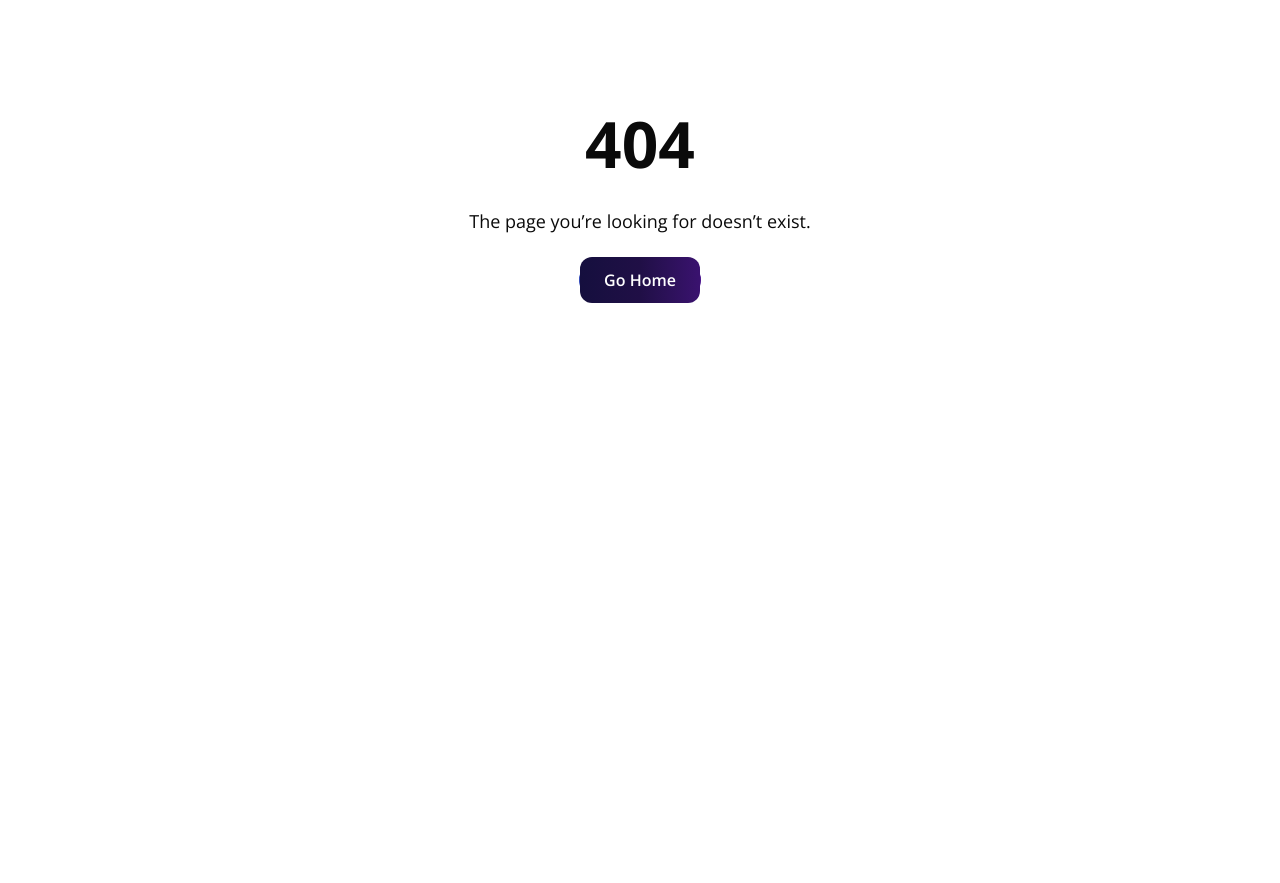
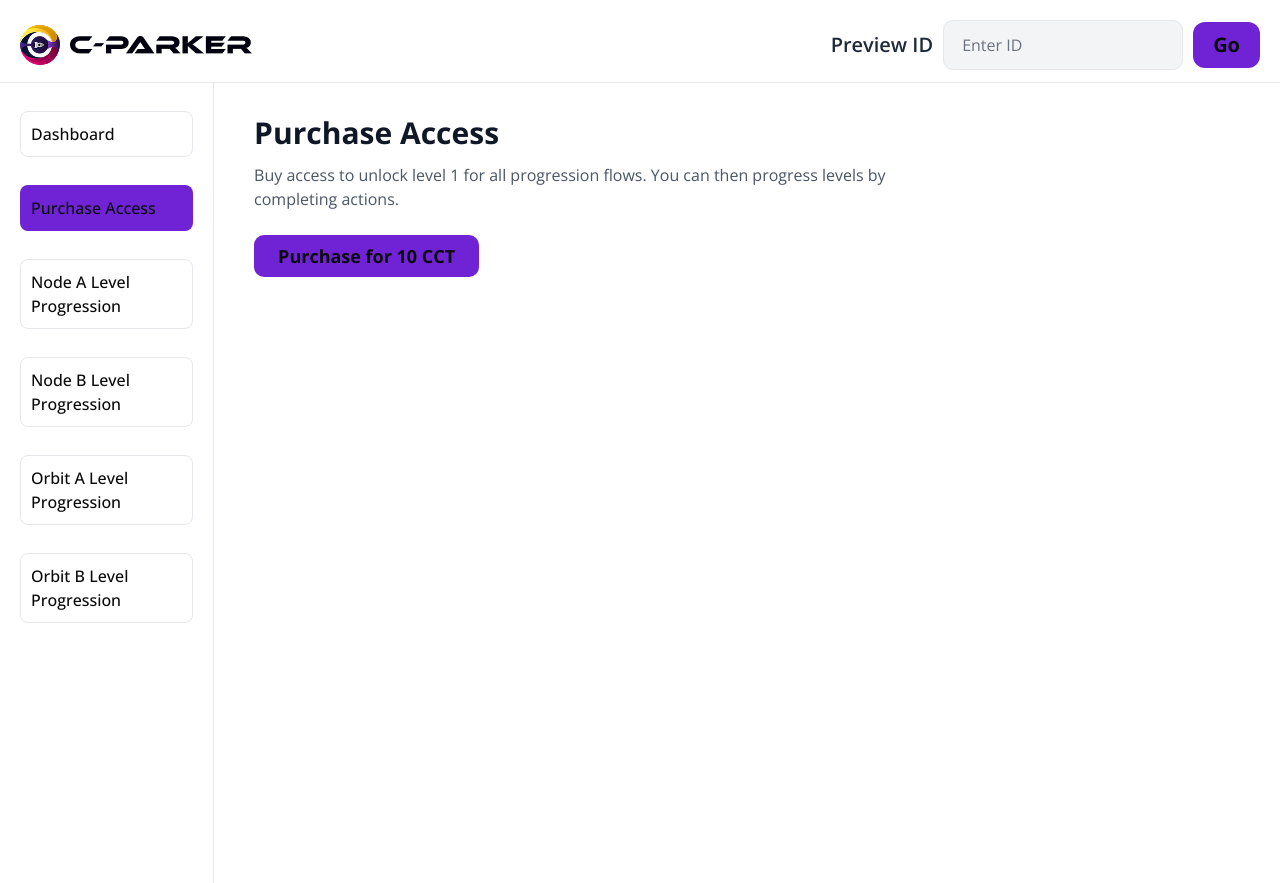
Before and after one commit to HaiVvolf777/c-parker, a React (Vite) app: page /purchase in a window 1280 px wide. Before the commit this address had no page. Before the commit the page ends 800 px from the top, so only its background shows below. Built offline with nearby package versions, Linux system fonts and the light colour scheme.

Commit message:
Add:flow to the project

```diff
--- a/src/App.jsx
+++ b/src/App.jsx
@@ -1,4 +1,5 @@
 import { BrowserRouter, Routes, Route, Navigate } from 'react-router-dom';
+import { ProgressProvider } from './context/ProgressContext.jsx';
 import HomePage from './pages/HomePage';
 import AboutPage from './pages/AboutPage';
 import ContactPage from './pages/ContactPage';
@@ -11,14 +12,17 @@ import OrbitLevelProgression from './pages/OrbitLevelProgression';
 import NotFound from './pages/NotFound';
 import OrbitBLevelProgression from './pages/OrbitBLevelProgression';
 import NodeLevelProgressionB from './pages/NodeLevelProgressionB';
+import Purchase from './pages/Purchase';
 function App() {
   return (
+    <ProgressProvider>
       <BrowserRouter>
         <Routes>
           <Route path="/" element={<HomePage />} />
           <Route path="/about" element={<AboutPage />} />
           <Route path="/contact" element={<ContactPage />} />
           <Route path="/support" element={<SupportPage />} />
+          <Route path="/purchase" element={<Purchase />} />
           <Route path="/dashboard" element={<Dashboard />} />
           {/* <Route path="/dashboard/all-nodes" element={<AllNodes />} /> */}
           <Route path="/dashboard/node-level-progression" element={<NodeLevelProgression />} />
@@ -31,6 +35,7 @@ function App() {
           <Route path="*" element={<NotFound />} />
         </Routes>
       </BrowserRouter>
+    </ProgressProvider>
   );
 }
 
--- a/src/components/dashboard/layout/Sidebar.jsx
+++ b/src/components/dashboard/layout/Sidebar.jsx
@@ -13,6 +13,17 @@ const Sidebar = () => {
       icon: (
         <svg width="24" height="24" viewBox="0 0 24 24" fill="none" xmlns="http://www.w3.org/2000/svg">
           <path d="M13 21V11H21V21H13ZM3 13V3H11V13H3ZM9 11V5H5V11H9ZM3 21V15H11V21H3ZM5 19H9V17H5V19ZM15 19H19V13H15V19ZM13 3H21V9H13V3ZM15 5V7H19V5H15Z" fill="#6F23D5" />
+        </svg>
+      )
+    },
+    {
+      name: 'Purchase Access',
+      path: '/purchase',
+      icon: (
+        <svg width="24" height="24" viewBox="0 0 24 24" fill="none" xmlns="http://www.w3.org/2000/svg">
+          <path d="M6 6H18V8H6V6Z" fill="#6F23D5" />
+          <path d="M6 10H18V12H6V10Z" fill="#6F23D5" />
+          <path d="M6 14H14V16H6V14Z" fill="#6F23D5" />
         </svg>
       )
     },
--- /dev/null
+++ b/src/components/dashboard/nodes/withProgressGuard.jsx
@@ -0,0 +1,17 @@
+import React from 'react';
+import { Navigate, useLocation } from 'react-router-dom';
+import { useProgress } from '../../../context/ProgressContext.jsx';
+
+const withProgressGuard = (Component) => {
+  const Guarded = (props) => {
+    const location = useLocation();
+    const { purchased } = useProgress();
+    if (!purchased) {
+      return <Navigate to="/purchase" replace state={{ from: location.pathname }} />;
+    }
+    return <Component {...props} />;
+  };
+  return Guarded;
+};
+
+export default withProgressGuard;
--- /dev/null
+++ b/src/context/ProgressContext.jsx
@@ -0,0 +1,81 @@
+import React, { createContext, useContext, useEffect, useMemo, useState } from 'react';
+
+const STORAGE_KEY = 'cparker_progress_v1';
+
+const defaultState = {
+  purchased: false,
+  unlockedLevels: {
+    nodeA: 0,
+    nodeB: 0,
+    orbitA: 0,
+    orbitB: 0,
+  },
+};
+
+const ProgressContext = createContext({
+  purchased: false,
+  unlockedLevels: defaultState.unlockedLevels,
+  purchaseAccess: () => {},
+  unlockNextLevel: (_flow) => {},
+  resetProgress: () => {},
+});
+
+export const ProgressProvider = ({ children }) => {
+  const [state, setState] = useState(() => {
+    try {
+      const raw = localStorage.getItem(STORAGE_KEY);
+      return raw ? JSON.parse(raw) : defaultState;
+    } catch {
+      return defaultState;
+    }
+  });
+
+  useEffect(() => {
+    try {
+      localStorage.setItem(STORAGE_KEY, JSON.stringify(state));
+    } catch {
+      // ignore persistence errors
+    }
+  }, [state]);
+
+  const purchaseAccess = () => {
+    setState((prev) => ({
+      ...prev,
+      purchased: true,
+      // unlock level 1 across all flows on initial purchase
+      unlockedLevels: {
+        nodeA: Math.max(prev.unlockedLevels.nodeA, 1),
+        nodeB: Math.max(prev.unlockedLevels.nodeB, 1),
+        orbitA: Math.max(prev.unlockedLevels.orbitA, 1),
+        orbitB: Math.max(prev.unlockedLevels.orbitB, 1),
+      },
+    }));
+  };
+
+  const unlockNextLevel = (flowKey) => {
+    setState((prev) => {
+      const curr = prev.unlockedLevels[flowKey] ?? 0;
+      const next = Math.min(curr + 1, 12);
+      return {
+        ...prev,
+        unlockedLevels: { ...prev.unlockedLevels, [flowKey]: next },
+      };
+    });
+  };
+
+  const resetProgress = () => setState(defaultState);
+
+  const value = useMemo(() => ({
+    purchased: state.purchased,
+    unlockedLevels: state.unlockedLevels,
+    purchaseAccess,
+    unlockNextLevel,
+    resetProgress,
+  }), [state]);
+
+  return (
+    <ProgressContext.Provider value={value}>{children}</ProgressContext.Provider>
+  );
+};
+
+export const useProgress = () => useContext(ProgressContext);
--- a/src/pages/NodeLevelProgression.jsx
+++ b/src/pages/NodeLevelProgression.jsx
@@ -4,11 +4,14 @@ import Sidebar from '../components/dashboard/layout/Sidebar';
 import ActivityTableContainer from '../components/dashboard/platform-activity/ActivityTableContainer';
 import SliderLevelNode from '../components/dashboard/nodes/SliderLevelNode';
 import useScrollAnimation from '../hooks/useScrollAnimation';
+import withProgressGuard from '../components/dashboard/nodes/withProgressGuard.jsx'
+import { useProgress } from '../context/ProgressContext.jsx'
 
-const NodeLevelProgression = () => {
+const NodeLevelProgressionBase = () => {
   const [slideIndex, setSlideIndex] = useState(0);
   const prevSlide = () => setSlideIndex((i) => (i + 2) % 3);
   const nextSlide = () => setSlideIndex((i) => (i + 1) % 3);
+  const { unlockedLevels, unlockNextLevel } = useProgress();
 
   // Scroll animation hooks
   const [overviewRef, isOverviewVisible] = useScrollAnimation({ threshold: 0.1 });
@@ -28,13 +31,13 @@ const NodeLevelProgression = () => {
             >
               <div>
                 <p className="text-gray-600 dark:text-[#747474] text-[20px] font-bold mt-[10px]">
-                  <span className="text-[#F0B90B] animate-pulse-slow">ID 1297</span> | 1 out of 12
+                  <span className="text-[#F0B90B] animate-pulse-slow">ID 1297</span> | {Math.max(unlockedLevels?.nodeA ?? 1, 1)} out of 12
                   levels
                 </p>
               </div>
               <div className="">
-                <button className="text-white font-bold text-[24px] bg-[#6F23D5] hover:bg-[#5a1fb8] hover:scale-105 px-6 py-2 leading-[100%] rounded-[10px] cursor-pointer transition-all duration-300">
-                  10 CCT
+                <button onClick={() => unlockNextLevel('nodeA')} className="text-white font-bold text-[24px] bg-[#6F23D5] hover:bg-[#5a1fb8] hover:scale-105 px-6 py-2 leading-[100%] rounded-[10px] cursor-pointer transition-all duration-300">
+                  Unlock next (Lv {Math.min((unlockedLevels?.nodeA ?? 0) + 1, 12)})
                 </button>
               </div>
             </div>
@@ -66,7 +69,7 @@ const NodeLevelProgression = () => {
                           <div className="flex justify-between">
                             <div className="">
                               <p className="text-[#0a0a0a] dark:text-white text-[20px] lg:text-[30px] font-semibold ">
-                                Lvl 1
+                                Lvl {Math.max(unlockedLevels?.nodeA ?? 1, 1)}
                               </p>
                               <p className="text-[#6B7280] dark:text-white text-sm font-semibold ">
                                 ID 1297
@@ -74,8 +77,8 @@ const NodeLevelProgression = () => {
                             </div>
 
                             <div>
-                              <button className="bg-[#FFFFFF33] text-white keep-white font-bold rounded-[10px] px-5 py-2  ">
-                                Active
+                              <button onClick={() => unlockNextLevel('nodeA')} className="bg-[#FFFFFF33] text-white keep-white font-bold rounded-[10px] px-5 py-2  ">
+                                Unlock next (Lv {Math.min((unlockedLevels?.nodeA ?? 0) + 1, 12)})
                               </button>
                             </div>
                           </div>
@@ -158,4 +161,6 @@ const NodeLevelProgression = () => {
   );
 };
 
+const NodeLevelProgression = withProgressGuard(NodeLevelProgressionBase)
+
 export default NodeLevelProgression;
--- a/src/pages/NodeLevelProgressionB.jsx
+++ b/src/pages/NodeLevelProgressionB.jsx
@@ -5,11 +5,14 @@ import ActivityTableContainer from '../components/dashboard/platform-activity/Ac
 import SliderLevelNode from '../components/dashboard/nodes/SliderLevelNode';
 import SliderLevelNodeB from '../components/dashboard/nodes/SliderLevelNodeB';
 import useScrollAnimation from '../hooks/useScrollAnimation';
+import withProgressGuard from '../components/dashboard/nodes/withProgressGuard.jsx'
+import { useProgress } from '../context/ProgressContext.jsx'
 
-const NodeLevelProgression = () => {
+const NodeLevelProgressionBase = () => {
   const [slideIndex, setSlideIndex] = useState(0);
   const prevSlide = () => setSlideIndex((i) => (i + 2) % 3);
   const nextSlide = () => setSlideIndex((i) => (i + 1) % 3);
+  const { unlockedLevels, unlockNextLevel } = useProgress();
 
   // Scroll animation hooks
   const [overviewRef, isOverviewVisible] = useScrollAnimation({ threshold: 0.1 });
@@ -29,13 +32,13 @@ const NodeLevelProgression = () => {
             >
               <div>
                 <p className="text-gray-600 dark:text-[#747474] text-[20px] font-bold mt-[10px]">
-                  <span className="text-[#F0B90B] animate-pulse-slow">ID 1297</span> | 1 out of 12
+                  <span className="text-[#F0B90B] animate-pulse-slow">ID 1297</span> | {Math.max(unlockedLevels?.nodeB ?? 1, 1)} out of 12
                   levels
                 </p>
               </div>
               <div className="">
-                <button className="text-white font-bold text-[24px] bg-[#6F23D5] hover:bg-[#5a1fb8] hover:scale-105 px-6 py-2 leading-[100%] rounded-[10px] cursor-pointer transition-all duration-300">
-                  10 CCT
+                <button onClick={() => unlockNextLevel('nodeB')} className="text-white font-bold text-[24px] bg-[#6F23D5] hover:bg-[#5a1fb8] hover:scale-105 px-6 py-2 leading-[100%] rounded-[10px] cursor-pointer transition-all duration-300">
+                  Unlock next (Lv {Math.min((unlockedLevels?.nodeB ?? 0) + 1, 12)})
                 </button>
               </div>
             </div>
@@ -67,7 +70,7 @@ const NodeLevelProgression = () => {
                           <div className="flex justify-between">
                             <div className="">
                               <p className="text-[#0a0a0a] dark:text-white text-[20px] lg:text-[30px] font-semibold ">
-                                Lvl 1
+                                Lvl {Math.max(unlockedLevels?.nodeB ?? 1, 1)}
                               </p>
                               <p className="text-[#6B7280] dark:text-white text-sm font-semibold ">
                                 ID 1297
@@ -75,8 +78,8 @@ const NodeLevelProgression = () => {
                             </div>
 
                             <div>
-                              <button className="bg-[#FFFFFF33] text-white keep-white font-bold rounded-[10px] px-5 py-2  ">
-                                Active
+                              <button onClick={() => unlockNextLevel('nodeB')} className="bg-[#FFFFFF33] text-white keep-white font-bold rounded-[10px] px-5 py-2  ">
+                                Unlock next (Lv {Math.min((unlockedLevels?.nodeB ?? 0) + 1, 12)})
                               </button>
                             </div>
                           </div>
@@ -159,4 +162,6 @@ const NodeLevelProgression = () => {
   );
 };
 
+const NodeLevelProgression = withProgressGuard(NodeLevelProgressionBase)
+
 export default NodeLevelProgression;
--- a/src/pages/OrbitBLevelProgression.jsx
+++ b/src/pages/OrbitBLevelProgression.jsx
@@ -6,8 +6,9 @@ import TotalMembersCard from '../components/dashboard/cards/TotalMembersCard';
 import EarningGraphCard from '../components/dashboard/orbit/EarningGraphCard';
 import TotalEarningCard from '../components/dashboard/orbit/TotalEarningCard';
 import useScrollAnimation from '../hooks/useScrollAnimation';
+import withProgressGuard from '../components/dashboard/nodes/withProgressGuard.jsx'
 
-const OrbitBLevelProgression = () => {
+const OrbitBLevelProgressionBase = () => {
   const [overviewRef, isOverviewVisible] = useScrollAnimation({ threshold: 0.1 });
   const [orbitRef, isOrbitVisible] = useScrollAnimation({ threshold: 0.1 });
   const [statsRef, isStatsVisible] = useScrollAnimation({ threshold: 0.1 });
@@ -58,4 +59,6 @@ const OrbitBLevelProgression = () => {
   );
 };
 
+const OrbitBLevelProgression = withProgressGuard(OrbitBLevelProgressionBase)
+
 export default OrbitBLevelProgression;
--- a/src/pages/OrbitLevelProgression.jsx
+++ b/src/pages/OrbitLevelProgression.jsx
@@ -6,8 +6,9 @@ import Orbit from '../components/dashboard/Orbit';
 import TotalMembersCard from '../components/dashboard/cards/TotalMembersCard';
 import EarningGraphCard from '../components/dashboard/orbit/EarningGraphCard';
 import TotalEarningCard from '../components/dashboard/orbit/TotalEarningCard';
+import withProgressGuard from '../components/dashboard/nodes/withProgressGuard.jsx'
 
-const OrbitALevelProgression = () => {
+const OrbitALevelProgressionBase = () => {
   const [overviewRef, isOverviewVisible] = useScrollAnimation({ threshold: 0.1 });
   const [orbitRef, isOrbitVisible] = useScrollAnimation({ threshold: 0.1 });
   const [statsRef, isStatsVisible] = useScrollAnimation({ threshold: 0.1 });
@@ -57,4 +58,6 @@ const OrbitALevelProgression = () => {
   );
 };
 
+const OrbitALevelProgression = withProgressGuard(OrbitALevelProgressionBase)
+
 export default OrbitALevelProgression;
--- /dev/null
+++ b/src/pages/Purchase.jsx
@@ -0,0 +1,42 @@
+import React from 'react';
+import Navbar from '../components/dashboard/layout/Navbar';
+import Sidebar from '../components/dashboard/layout/Sidebar';
+import { useNavigate } from 'react-router-dom';
+import { useProgress } from '../context/ProgressContext.jsx';
+
+const Purchase = () => {
+  const navigate = useNavigate();
+  const { purchased, purchaseAccess } = useProgress();
+
+  const handlePurchase = () => {
+    purchaseAccess();
+    navigate('/dashboard');
+  };
+
+  return (
+    <div className="min-h-screen bg-white dark:bg-[#00000e] transition-colors">
+      <Navbar />
+      <div className="flex">
+        <Sidebar />
+        <div className="min-h-screen py-8 px-10 w-full bg-white dark:bg-[#00000e] transition-colors">
+          <h1 className="text-2xl md:text-3xl font-bold text-gray-900 dark:text-white">Purchase Access</h1>
+          <p className="mt-3 text-gray-600 dark:text-[#bdbdbd] max-w-2xl">
+            Buy access to unlock level 1 for all progression flows. You can then progress levels by completing actions.
+          </p>
+          <div className="mt-6">
+            <button
+              type="button"
+              onClick={handlePurchase}
+              disabled={purchased}
+              className={`text-white font-bold text-[18px] bg-[#6F23D5] hover:bg-[#5a1fb8] disabled:opacity-60 disabled:cursor-not-allowed px-6 py-3 leading-[100%] rounded-[10px] cursor-pointer transition-all duration-300`}
+            >
+              {purchased ? 'Access Purchased' : 'Purchase for 10 CCT'}
+            </button>
+          </div>
+        </div>
+      </div>
+    </div>
+  );
+};
+
+export default Purchase;
```
Lines whose indentation alone changed are shown as unchanged.
